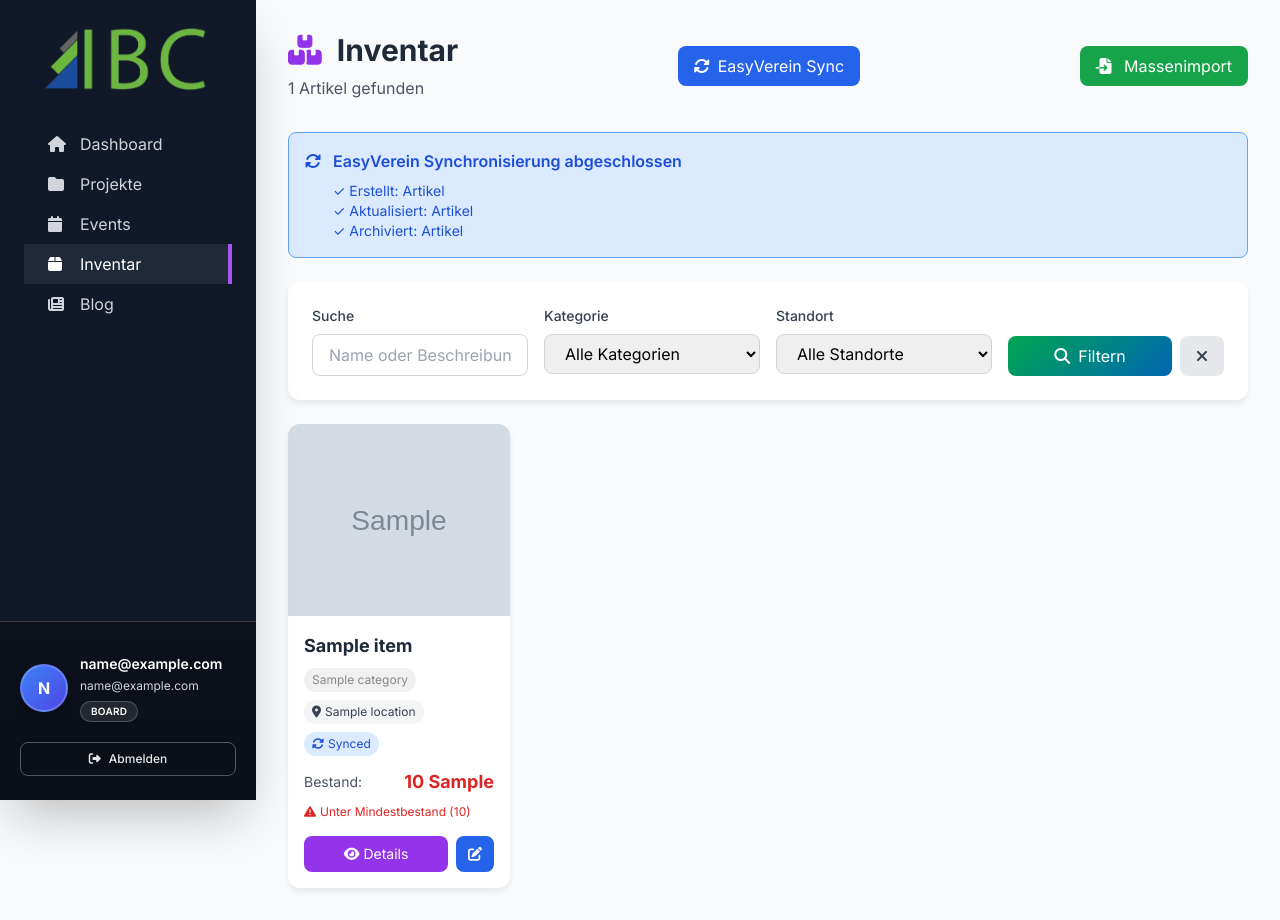
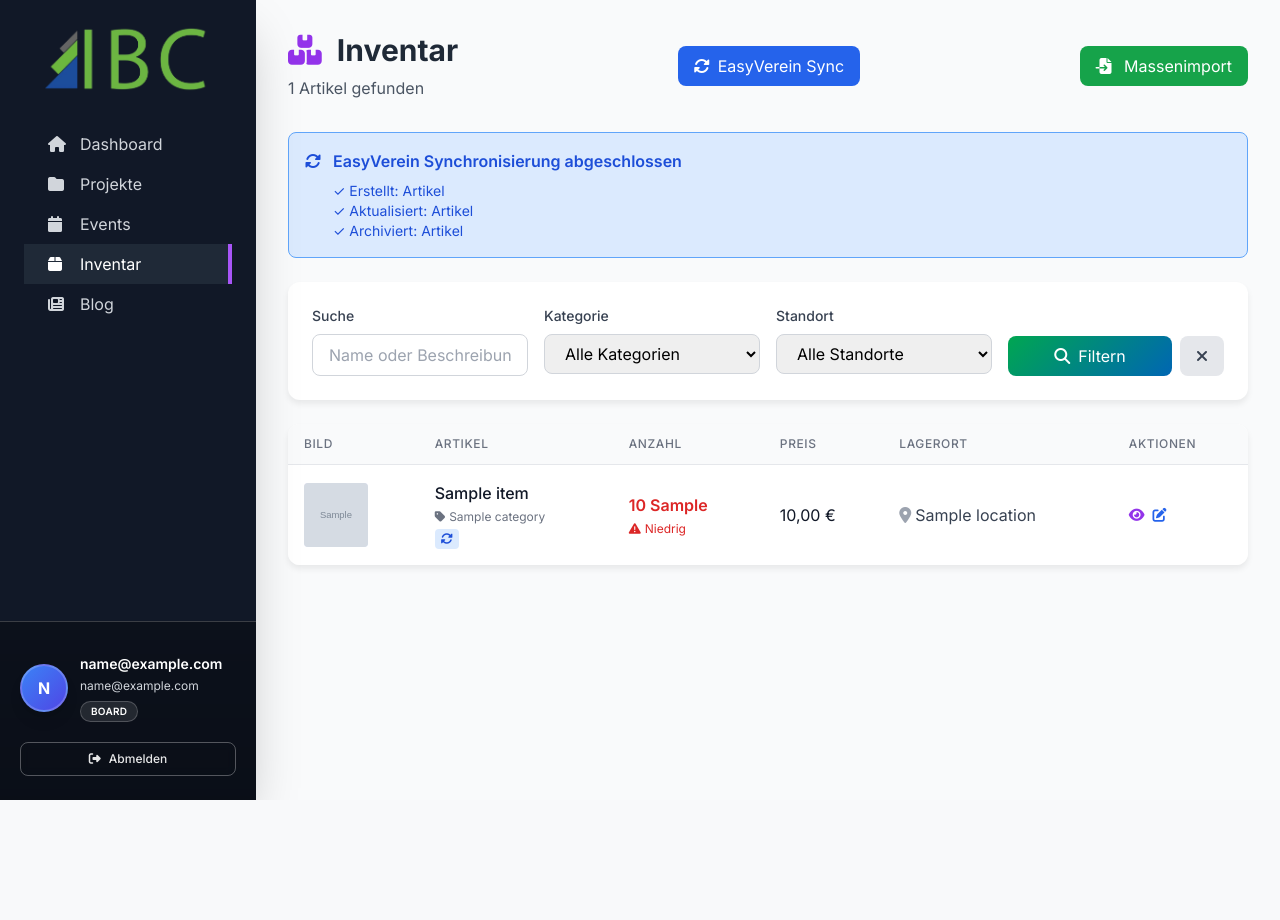
Before and after one commit to tlehmann6300/offer, a PHP site: page /pages/inventory/index.php in a window 1280 px wide. After the commit the page ends 800 px from the top, so only its background shows below. Run offline with PHP 8.4, Linux system fonts and the light colour scheme; the visitor is signed in with stand-in values (Sample User, id 1); tables that the repository leaves empty hold one stand-in row (values such as "Sample post"); grey boxes marked "Sample" are stand-in pictures; some libraries are stand-ins or nearby versions.

Commit message:
Fix inventory sync and display - map pieces to quantity and use table layout
Co-authored-by: tlehmann6300 <166137787+tlehmann6300@users.noreply.github.com>

```diff
--- a/includes/services/EasyVereinSync.php
+++ b/includes/services/EasyVereinSync.php
@@ -151,11 +151,11 @@ class EasyVereinSync {
             foreach ($easyvereinItems as $evItem) {
                 try {
                     // Map API fields to our expected format
-                    // Map: name -> name, note -> description, quantity -> total_stock (DB: quantity)
+                    // Map: name -> name, note -> description, pieces -> quantity (DB: quantity)
                     $easyvereinId = $evItem['id'] ?? $evItem['EasyVereinID'] ?? null;
                     $name = $evItem['name'] ?? $evItem['Name'] ?? 'Unnamed Item';
                     $description = $evItem['note'] ?? $evItem['description'] ?? $evItem['Description'] ?? '';
-                    $totalQuantity = $evItem['quantity'] ?? $evItem['total_stock'] ?? $evItem['TotalQuantity'] ?? 0;
+                    $totalQuantity = $evItem['pieces'] ?? $evItem['quantity'] ?? $evItem['total_stock'] ?? $evItem['TotalQuantity'] ?? 0;
                     $serialNumber = $evItem['serial_number'] ?? $evItem['SerialNumber'] ?? null;
                     $imagePath = $evItem['image'] ?? $evItem['image_path'] ?? null;
 
--- a/pages/inventory/index.php
+++ b/pages/inventory/index.php
@@ -289,10 +289,10 @@ ob_start();
     </form>
 </div>
 
-<!-- Items Grid (Mobile-First Card Layout) -->
-<div class="grid grid-cols-1 md:grid-cols-2 lg:grid-cols-3 xl:grid-cols-4 gap-6">
+<!-- Items Table Layout -->
+<div class="card overflow-hidden">
     <?php if (empty($items)): ?>
-    <div class="col-span-full card p-12 text-center">
+    <div class="p-12 text-center">
         <i class="fas fa-inbox text-6xl text-gray-300 mb-4"></i>
         <p class="text-gray-500 text-lg">Keine Artikel gefunden</p>
         <?php if (AuthHandler::isAdmin()): ?>
@@ -302,81 +302,102 @@ ob_start();
         <?php endif; ?>
     </div>
     <?php else: ?>
+    <div class="overflow-x-auto">
+        <table class="w-full">
+            <thead class="bg-gray-50 border-b border-gray-200">
+                <tr>
+                    <th class="px-4 py-3 text-left text-xs font-medium text-gray-500 uppercase tracking-wider">Bild</th>
+                    <th class="px-4 py-3 text-left text-xs font-medium text-gray-500 uppercase tracking-wider">Artikel</th>
+                    <th class="px-4 py-3 text-left text-xs font-medium text-gray-500 uppercase tracking-wider">Anzahl</th>
+                    <th class="px-4 py-3 text-left text-xs font-medium text-gray-500 uppercase tracking-wider">Preis</th>
+                    <th class="px-4 py-3 text-left text-xs font-medium text-gray-500 uppercase tracking-wider">Lagerort</th>
+                    <th class="px-4 py-3 text-left text-xs font-medium text-gray-500 uppercase tracking-wider">Aktionen</th>
+                </tr>
+            </thead>
+            <tbody class="bg-white divide-y divide-gray-200">
                 <?php foreach ($items as $item): ?>
-    <div class="card overflow-hidden card-hover <?php echo $item['is_archived_in_easyverein'] ? 'opacity-60' : ''; ?>">
+                <tr class="hover:bg-gray-50 <?php echo $item['is_archived_in_easyverein'] ? 'opacity-60' : ''; ?>">
                     <!-- Image -->
-        <div class="h-48 bg-gradient-to-br from-purple-100 to-blue-100 flex items-center justify-center <?php echo $item['is_archived_in_easyverein'] ? 'grayscale' : ''; ?>">
-            <?php if ($item['image_path']): ?>
-            <img src="/<?php echo htmlspecialchars($item['image_path']); ?>" alt="<?php echo htmlspecialchars($item['name']); ?>" class="w-full h-full object-cover">
+                    <td class="px-4 py-4 whitespace-nowrap">
+                        <div class="h-16 w-16 flex items-center justify-center bg-gradient-to-br from-purple-100 to-blue-100 rounded <?php echo $item['is_archived_in_easyverein'] ? 'grayscale' : ''; ?>">
+                            <?php if (!empty($item['image_path'])): ?>
+                            <img src="/<?php echo htmlspecialchars($item['image_path']); ?>" alt="<?php echo htmlspecialchars($item['name']); ?>" class="h-full w-full object-cover rounded">
                             <?php else: ?>
-            <i class="fas fa-box-open text-6xl text-purple-300"></i>
+                            <span class="text-gray-400 text-xs">Kein Bild</span>
                             <?php endif; ?>
                         </div>
+                    </td>
 
-        <!-- Content -->
-        <div class="p-4">
-            <h3 class="font-bold text-lg text-gray-800 mb-2 line-clamp-2"><?php echo htmlspecialchars($item['name']); ?></h3>
-
-            <!-- Category & Location -->
-            <div class="flex flex-wrap gap-2 mb-3">
+                    <!-- Artikel -->
+                    <td class="px-4 py-4">
+                        <div class="flex flex-col">
+                            <span class="font-medium text-gray-900"><?php echo htmlspecialchars($item['name']); ?></span>
                             <?php if ($item['category_name']): ?>
-                <span class="px-2 py-1 text-xs rounded-full" style="background-color: <?php echo htmlspecialchars($item['category_color']); ?>20; color: <?php echo htmlspecialchars($item['category_color']); ?>">
-                    <?php echo htmlspecialchars($item['category_name']); ?>
+                            <span class="text-xs text-gray-500 mt-1">
+                                <i class="fas fa-tag mr-1"></i><?php echo htmlspecialchars($item['category_name']); ?>
                             </span>
                             <?php endif; ?>
-                <?php if ($item['location_name']): ?>
-                <span class="px-2 py-1 text-xs bg-gray-100 text-gray-700 rounded-full">
-                    <i class="fas fa-map-marker-alt mr-1"></i><?php echo htmlspecialchars($item['location_name']); ?>
+                            <div class="flex gap-1 mt-1">
+                                <?php if (!empty($item['easyverein_id'])): ?>
+                                <span class="px-1.5 py-0.5 text-xs bg-blue-100 text-blue-700 rounded" title="Synchronized with EasyVerein">
+                                    <i class="fas fa-sync-alt"></i>
                                 </span>
                                 <?php endif; ?>
-                <!-- Sync Status Badge -->
-                <?php if (!empty($item['easyverein_id'])): ?>
-                <span class="px-2 py-1 text-xs bg-blue-100 text-blue-700 rounded-full" title="Synchronized with EasyVerein">
-                    <i class="fas fa-sync-alt mr-1"></i>Synced
-                </span>
-                <?php else: ?>
-                <span class="px-2 py-1 text-xs bg-gray-200 text-gray-600 rounded-full" title="Local item only">
-                    <i class="fas fa-desktop mr-1"></i>Local only
-                </span>
-                <?php endif; ?>
-                <!-- Archived Badge -->
                                 <?php if ($item['is_archived_in_easyverein']): ?>
-                <span class="px-2 py-1 text-xs bg-red-100 text-red-700 rounded-full" title="Archived in EasyVerein">
-                    <i class="fas fa-archive mr-1"></i>Archiviert
+                                <span class="px-1.5 py-0.5 text-xs bg-red-100 text-red-700 rounded" title="Archived in EasyVerein">
+                                    <i class="fas fa-archive"></i>
                                 </span>
                                 <?php endif; ?>
                             </div>
+                        </div>
+                    </td>
 
-            <!-- Stock Info -->
-            <div class="mb-4">
-                <div class="flex items-center justify-between mb-2">
-                    <span class="text-sm text-gray-600">Bestand:</span>
-                    <span class="font-bold text-lg <?php echo $item['quantity'] <= $item['min_stock'] && $item['min_stock'] > 0 ? 'text-red-600' : 'text-gray-800'; ?>">
+                    <!-- Anzahl -->
+                    <td class="px-4 py-4 whitespace-nowrap">
+                        <span class="font-semibold <?php echo $item['quantity'] <= $item['min_stock'] && $item['min_stock'] > 0 ? 'text-red-600' : 'text-gray-900'; ?>">
                             <?php echo $item['quantity']; ?> <?php echo htmlspecialchars($item['unit']); ?>
                         </span>
-                </div>
                         <?php if ($item['quantity'] <= $item['min_stock'] && $item['min_stock'] > 0): ?>
-                <div class="text-xs text-red-600 flex items-center">
-                    <i class="fas fa-exclamation-triangle mr-1"></i>
-                    Unter Mindestbestand (<?php echo $item['min_stock']; ?>)
+                        <div class="text-xs text-red-600 flex items-center mt-1">
+                            <i class="fas fa-exclamation-triangle mr-1"></i>Niedrig
                         </div>
                         <?php endif; ?>
-            </div>
+                    </td>
 
-            <!-- Actions -->
+                    <!-- Preis -->
+                    <td class="px-4 py-4 whitespace-nowrap">
+                        <span class="text-gray-900"><?php echo number_format($item['unit_price'], 2, ',', '.') . ' €'; ?></span>
+                    </td>
+
+                    <!-- Lagerort -->
+                    <td class="px-4 py-4 whitespace-nowrap">
+                        <?php if ($item['location_name']): ?>
+                        <span class="text-gray-700">
+                            <i class="fas fa-map-marker-alt mr-1 text-gray-400"></i><?php echo htmlspecialchars($item['location_name']); ?>
+                        </span>
+                        <?php else: ?>
+                        <span class="text-gray-400">-</span>
+                        <?php endif; ?>
+                    </td>
+
+                    <!-- Aktionen -->
+                    <td class="px-4 py-4 whitespace-nowrap text-sm">
                         <div class="flex space-x-2">
-                <a href="view.php?id=<?php echo $item['id']; ?>" class="flex-1 text-center px-3 py-2 bg-purple-600 text-white rounded-lg hover:bg-purple-700 transition text-sm">
-                    <i class="fas fa-eye mr-1"></i>Details
+                            <a href="view.php?id=<?php echo $item['id']; ?>" class="text-purple-600 hover:text-purple-900" title="Details anzeigen">
+                                <i class="fas fa-eye"></i>
                             </a>
                             <?php if (Auth::hasPermission('manager')): ?>
-                <a href="edit.php?id=<?php echo $item['id']; ?>" class="px-3 py-2 bg-blue-600 text-white rounded-lg hover:bg-blue-700 transition text-sm">
+                            <a href="edit.php?id=<?php echo $item['id']; ?>" class="text-blue-600 hover:text-blue-900" title="Bearbeiten">
                                 <i class="fas fa-edit"></i>
                             </a>
                             <?php endif; ?>
                         </div>
+                    </td>
+                </tr>
+                <?php endforeach; ?>
+            </tbody>
+        </table>
     </div>
-    </div>
-    <?php endforeach; ?>
     <?php endif; ?>
 </div>
 
```
Lines whose indentation alone changed are shown as unchanged.
